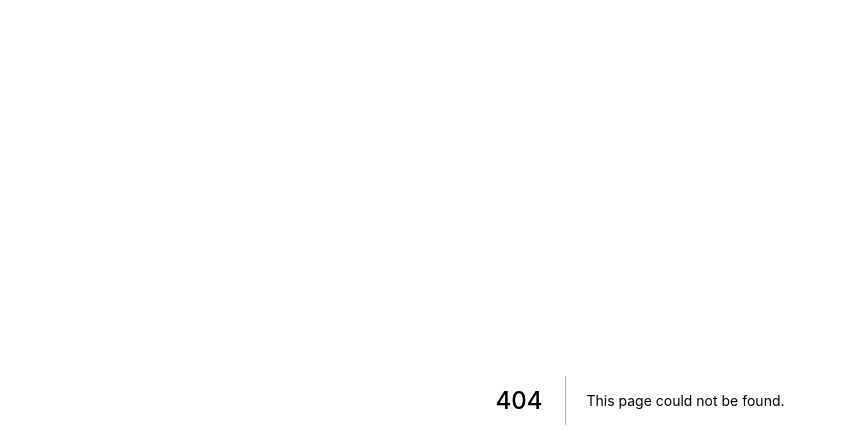
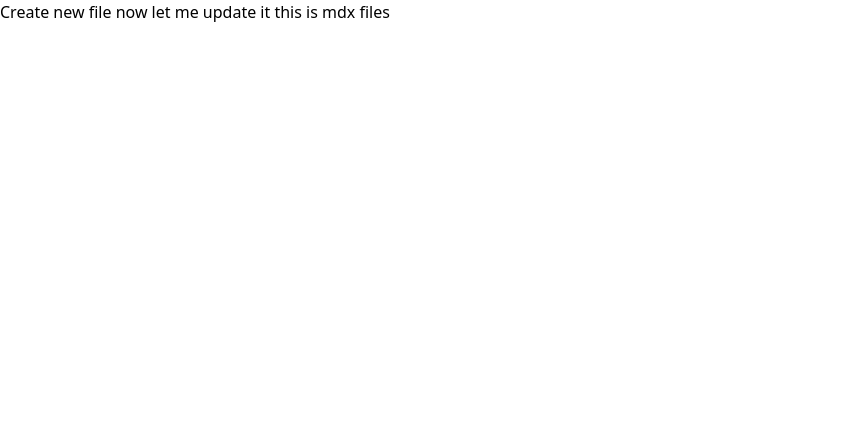
Before and after one commit to maidinhkhoa92/mdx-files, a Next.js app: page /files/f3feda64-cc71-4eb2-bc20-69eff01a9e6c in a window 1280 px wide. Before the commit this address had no page. Shown: the top 448 px of the page, without its empty margins (0-846 px from the left). Built offline with nearby package versions, Linux system fonts and the light colour scheme.

Commit message:
Complete project

```diff
--- a/pages/admin/mdx-files/form/[id].tsx
+++ b/pages/admin/mdx-files/form/[id].tsx
@@ -23,7 +23,7 @@ const Update = () => {
 
   const debounceQuery = _.debounce((content: string) => {
     axios.post('/api/create', { content, id }).finally(() => setSaving(false))
-  }, 2000)
+  }, 5000)
 
   const onChange = (value: string) => {
     if (!saving) {
--- a/pages/admin/mdx-files/form/index.tsx
+++ b/pages/admin/mdx-files/form/index.tsx
@@ -13,7 +13,7 @@ const Create = () => {
     axios.post('/api/create', { content, id }).then((response) => {
       setId(response?.data?.id)
     }).finally(() => setSaving(false))
-  }, 2000)
+  }, 5000)
 
   const onChange = (value: string) => {
     if (!saving) {
--- a/pages/files/06aad50b-330a-4b34-886a-0b30a44022f6.mdx
+++ b/pages/files/06aad50b-330a-4b34-886a-0b30a44022f6.mdx
@@ -1,4 +1,4 @@
-# H1 heading 123123
+# new heading
 
 ## H2 heading 4567890
 
--- /dev/null
+++ b/pages/files/80c394fa-757a-490d-a4bb-f518c90c3f44.mdx
@@ -0,0 +1 @@
+Create new
--- /dev/null
+++ b/pages/files/f3feda64-cc71-4eb2-bc20-69eff01a9e6c.mdx
@@ -0,0 +1,3 @@
+Create new file
+now let me update it
+this is mdx files
```
